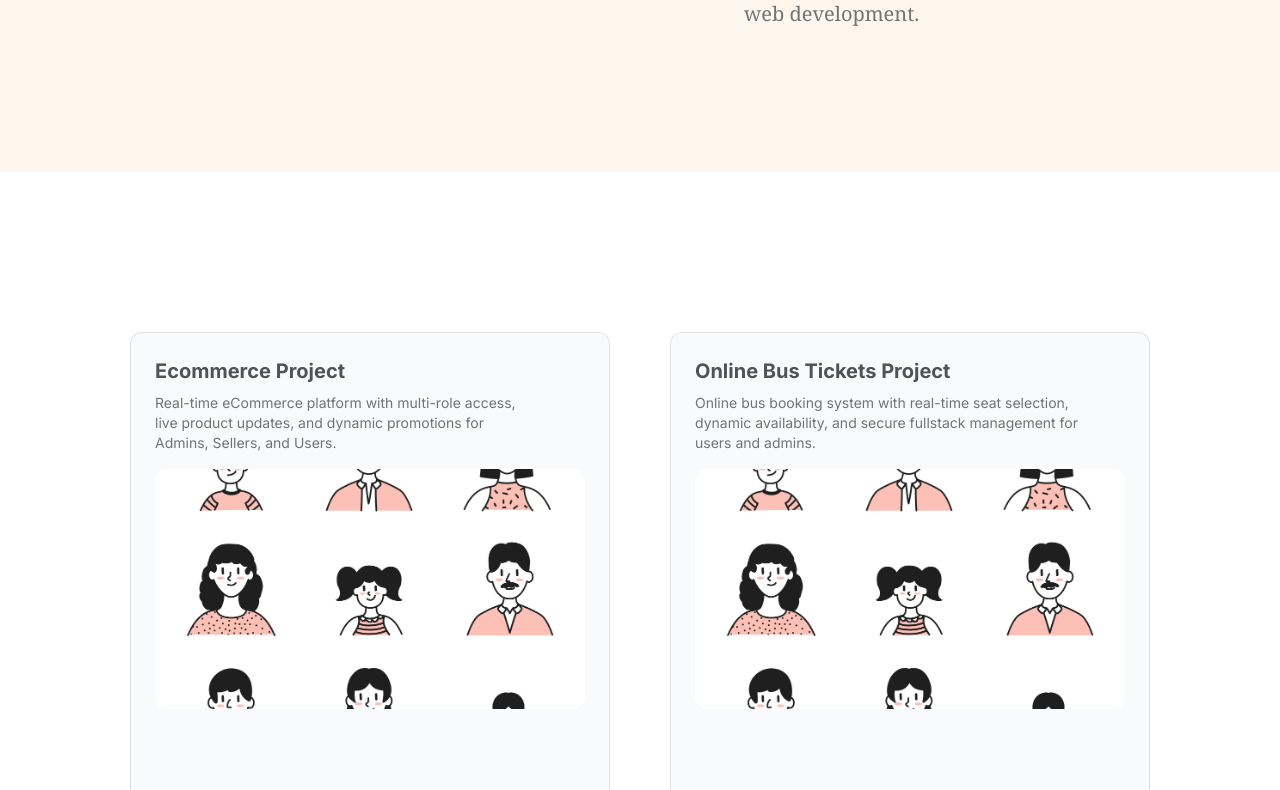
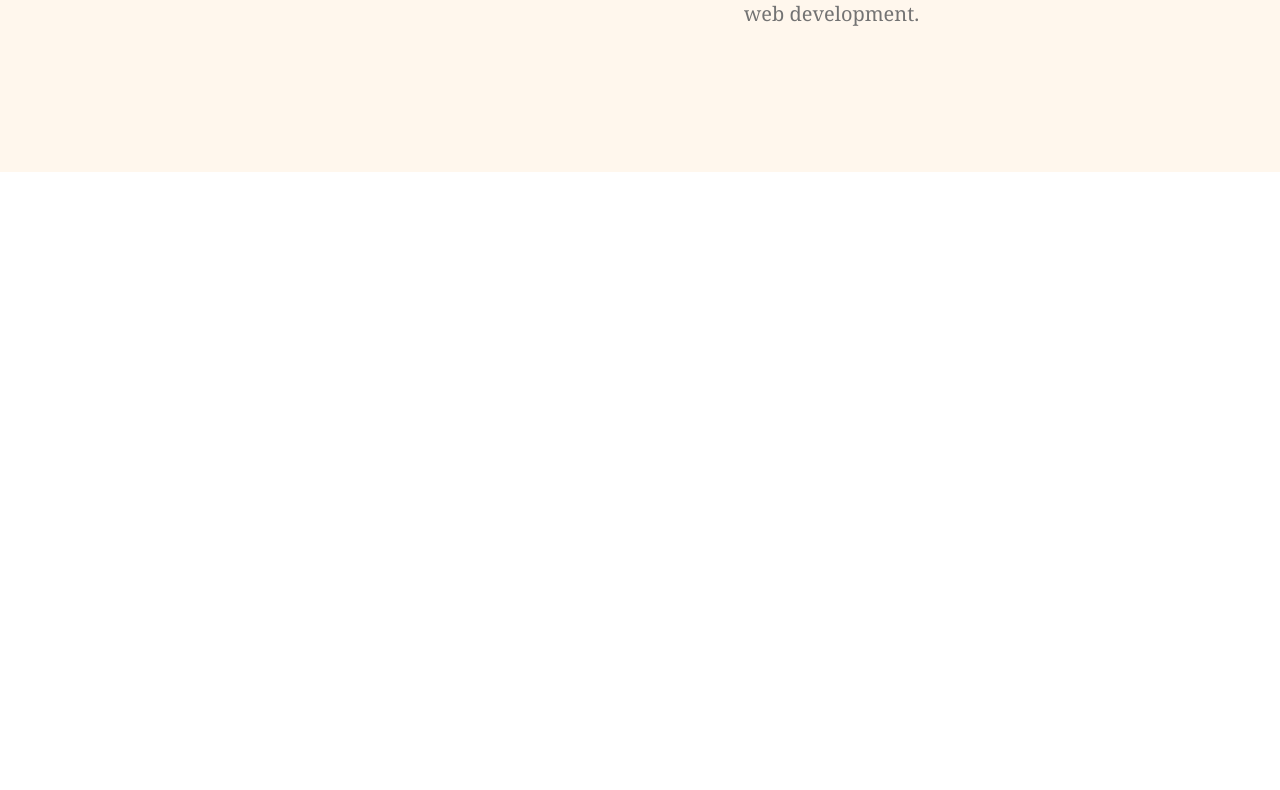
Before and after one commit to HeinZawPhyoe7/Phyoe-Portfolio, a Next.js app: page / in a window 1280 px wide. Shown: the part 2010-2800 px from the top of the page. After the commit the page ends 2182 px from the top, so only its background shows below. Built offline with nearby package versions, Linux system fonts and the light colour scheme.

Commit message:
fix:render error 3

```diff
--- a/app/page.tsx
+++ b/app/page.tsx
@@ -17,10 +17,10 @@ const Page = () => {
         <Hero />
         <MyScores />
         <About />
-        <MyProjects />
+        {/* <MyProjects />
         <Message />
         <Questions />
-        <ContactInfo />
+        <ContactInfo /> */}
       </div>
     </main>
   );
```
